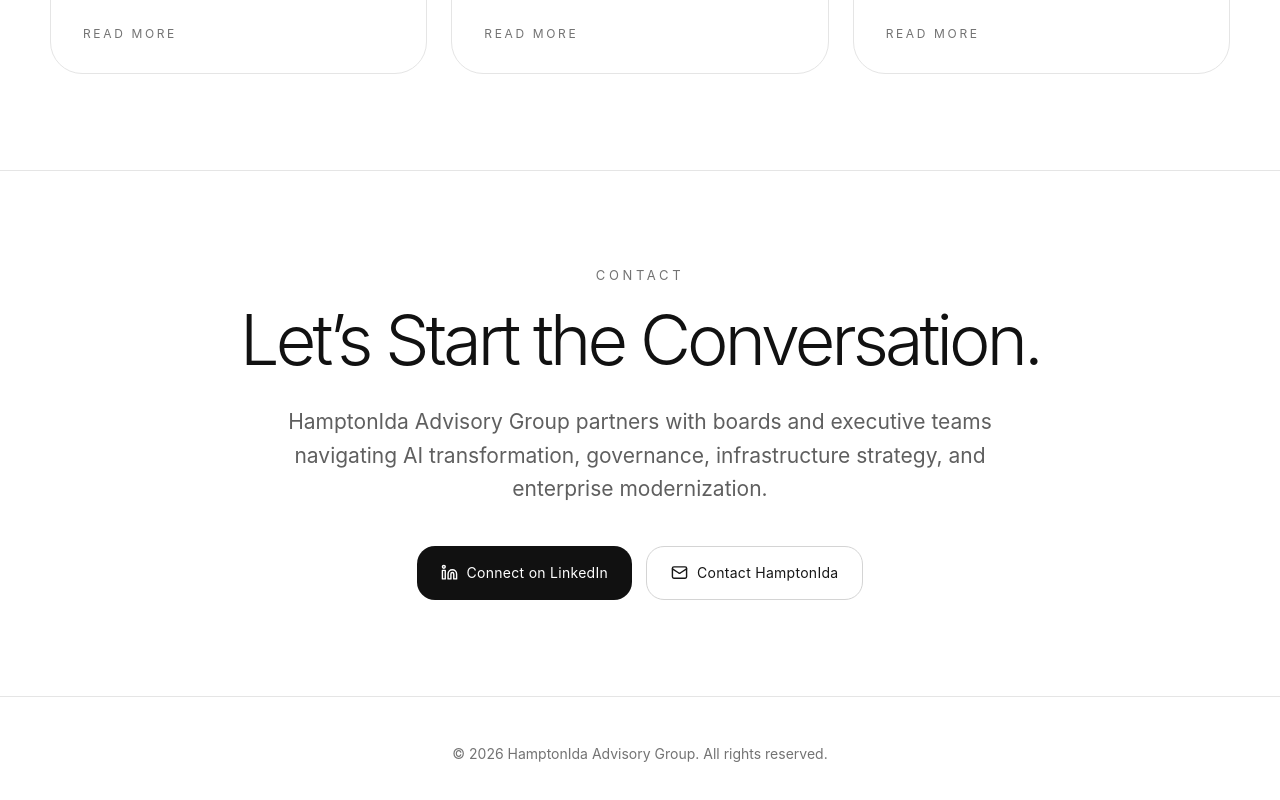
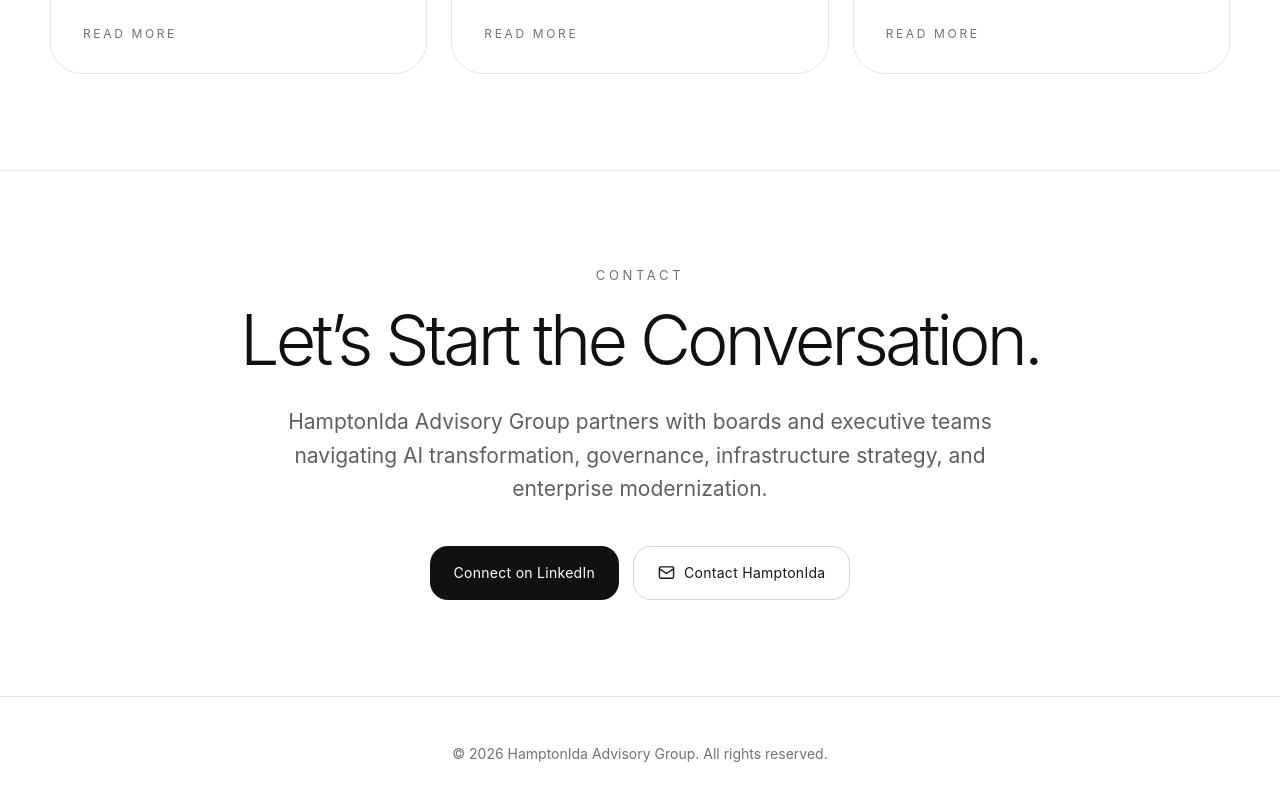
Before and after one commit to AWalker536/hamptonida-website, a React (Vite) app: page / in a window 1280 px wide. Shown: the part 4052-4852 px from the top of the page. Built offline with nearby package versions, Linux system fonts and the light colour scheme.

Commit message:
Update App.jsx

```diff
--- a/src/App.jsx
+++ b/src/App.jsx
@@ -1,4 +1,4 @@
-import { ArrowRight, LinkedinIcon, Mail } from "lucide-react";
+import { ArrowRight, Mail } from "lucide-react";
 const advisoryAreas = [
   {
     title: 'AI Governance & Board Readiness',
@@ -166,7 +166,7 @@
 
         <div className="button-row center">
           <a className="button primary" href={linkedInUrl} target="_blank" rel="noreferrer">
-            <LinkedinIcon size={17} /> Connect on LinkedIn
+            Connect on LinkedIn
           </a>
 
           <a className="button secondary" href={`mailto:${contactEmail}`}>
```
